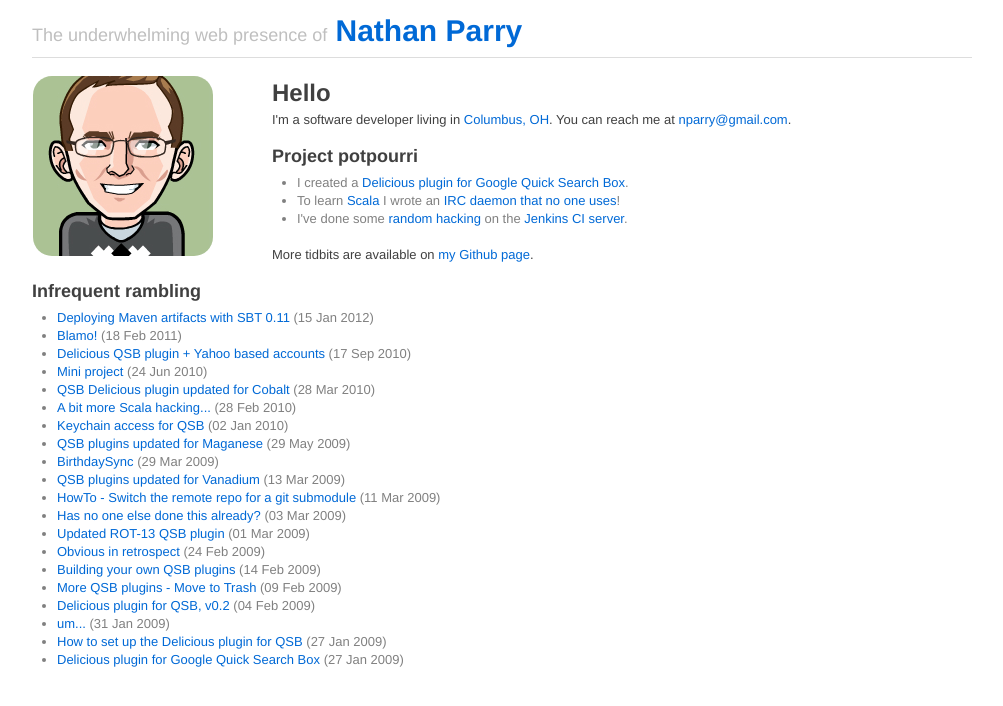
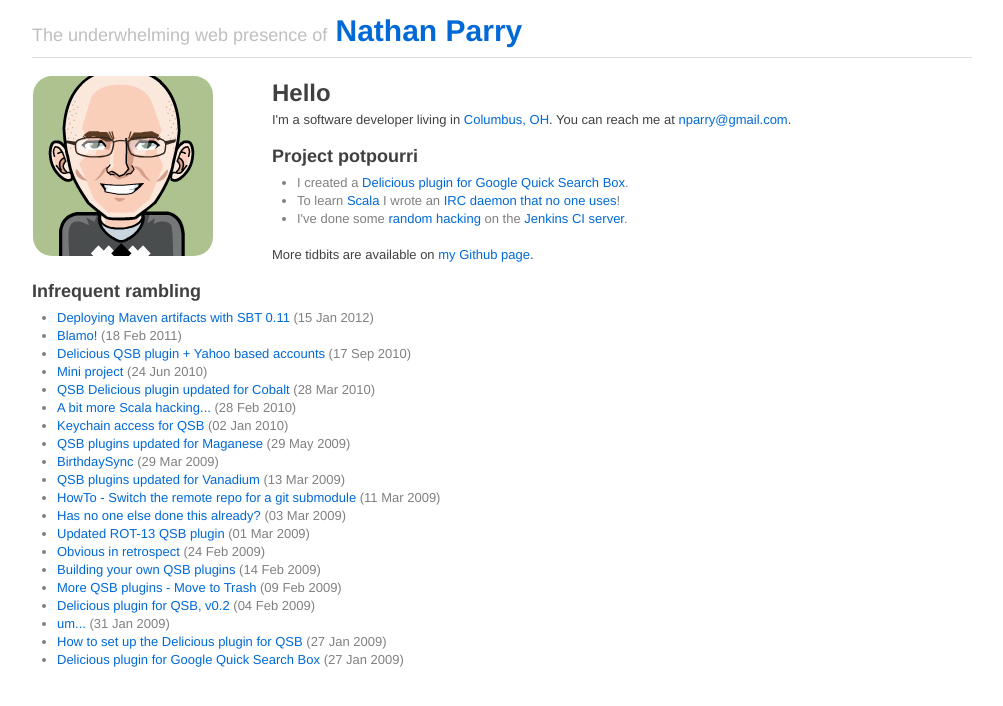
Before and after one commit to nparry/nparry.com, a Jekyll site: the page built from index.html, in a window 1280 px wide. Shown: the top 706 px of the page, without its empty margins (138-1141 px from the left). Built offline with Jekyll 4.4.1, drawn with Linux system fonts in a browser that asks for light colours; Markdown is read by kramdown in place of the engine named in the settings.

Commit message:
Update picture

```diff
--- a/index.html
+++ b/index.html
@@ -4,7 +4,7 @@ title: Nathan Parry
 ---
 <div class="row">
   <div class="span4">
-    <img class="avatar" src="/images/cartoon-avatar.png" />
+    <img class="avatar" src="/images/cartoon-avatar2.png" />
   </div>
 
   <div class="span12">
```
Also changed, not shown: images/cartoon-avatar2.png (added), 1 other file.
